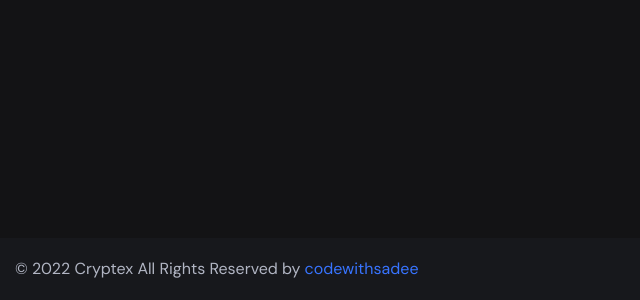
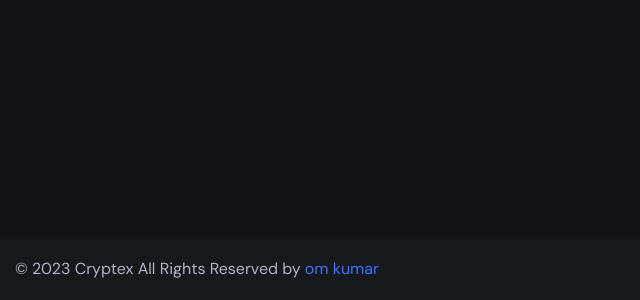
Before and after one commit to Ghosst141/cryptomaster, a plain HTML site: page index.html in a window 1280 px wide. Shown: the part 4185-4485 px from the top of the page, 0-640 px from the left. Drawn offline with nearby package versions, Linux system fonts and the light colour scheme.

Commit message:
Update index.html

```diff
--- a/index.html
+++ b/index.html
@@ -1049,7 +1049,7 @@
       <div class="container">
 
         <p class="copyright">
-          &copy; 2022 Cryptex All Rights Reserved by <a href="#" class="copyright-link">codewithsadee</a>
+          &copy; 2023 Cryptex All Rights Reserved by <a href="#" class="copyright-link">om kumar</a>
         </p>
 
         <ul class="social-list">
```
